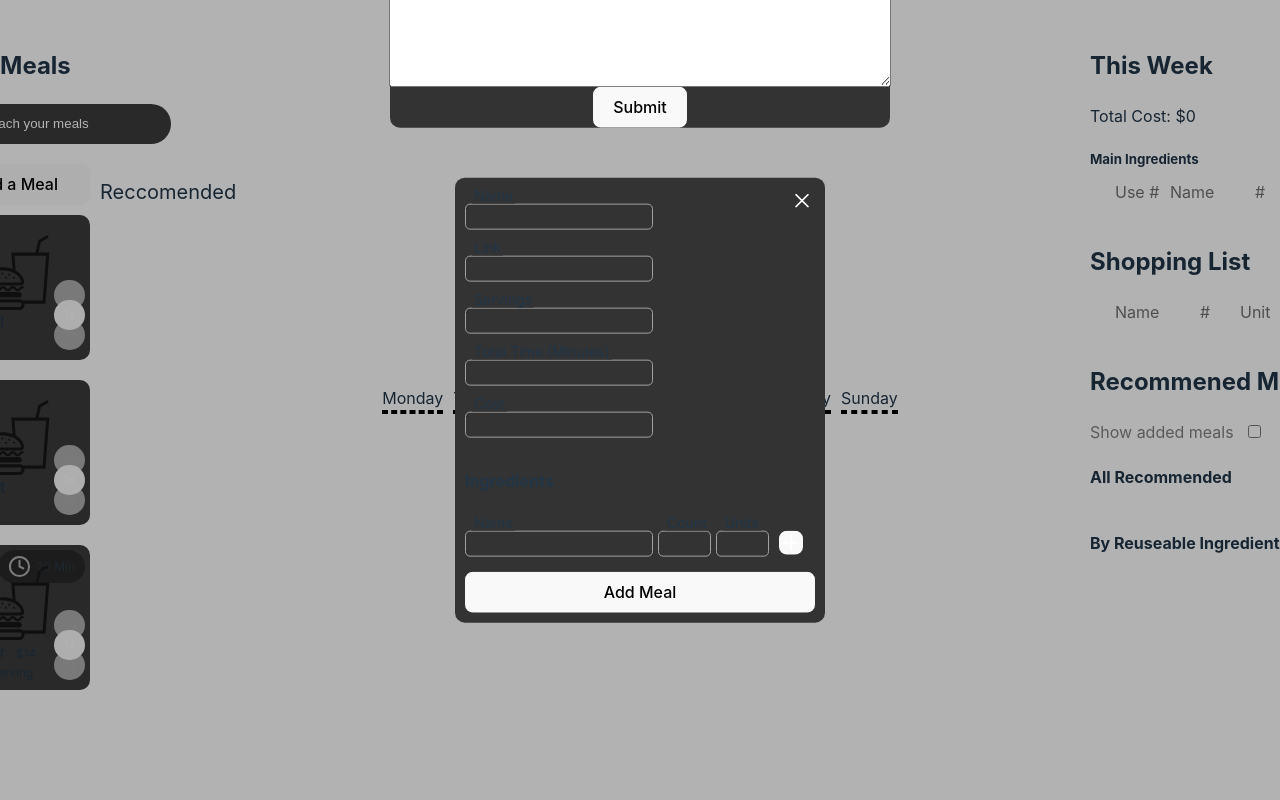
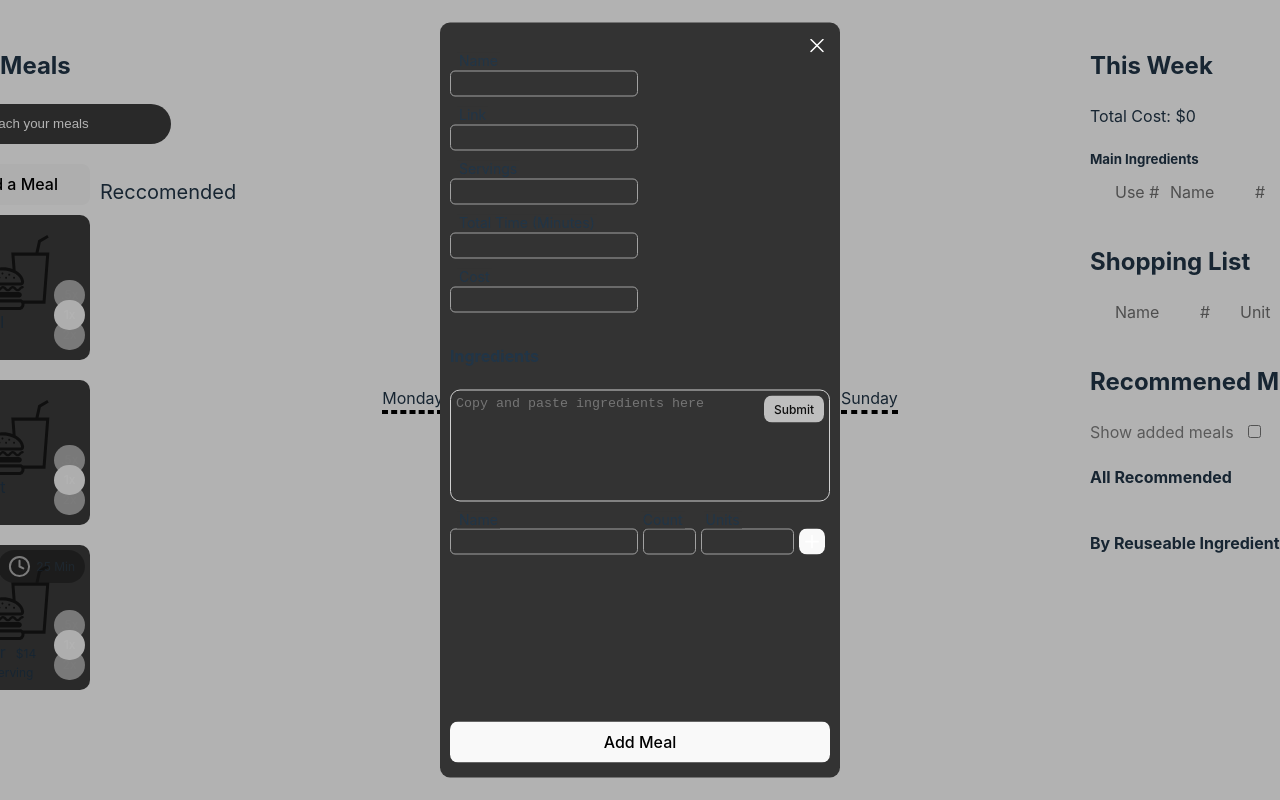
Before and after one commit to stoddardjd2/Meal-Planner, a React (Vite) app in the folder meal-planner/: page / in a window 1280 px wide. Both pictures are taken after a click on the button "Add a Meal". Shown: the top 800 px of the page. Built offline with nearby package versions, Linux system fonts and the light colour scheme.

Commit message:
Finished Quick add feature and implemented UI into add/edit meal menu

```diff
--- a/meal-planner/src/components/meal-options/AddMealOption.jsx
+++ b/meal-planner/src/components/meal-options/AddMealOption.jsx
@@ -15,7 +15,8 @@ export default function AddMealOption({
   const inputRef = useRef(null);
   const inputQuantityRef = useRef(null);
   const inputUnitsRef = useRef(null);
-
+  const [isNameValid, setIsNameValid] = useState(true);
+  const [changesTracker, setChangesTracker] = useState([]);
   const [formInput, setFormInput] = useState(
     // if editing, loadValues
     editMeal
@@ -78,11 +79,23 @@ export default function AddMealOption({
 
   function handleSubmitNewMeal(e) {
     e.preventDefault();
+    console.log("before some", mealOptions);
+    if (
+      !mealOptions.some((meal) => {
+        return meal.name == formInput.name;
+      })
+    ) {
+      setIsNameValid(true);
+
       setMealOptions((prev) => {
         const copy = [...prev];
         copy.unshift(formInput);
         return [...copy];
       });
+    } else {
+      console.log("error, name taken");
+      setIsNameValid(false);
+    }
   }
 
   function handleSubmitIngredient(e) {
@@ -105,6 +118,9 @@ export default function AddMealOption({
         });
         return { ...prev, ingredients: [...ingredientsCopy] };
       });
+      setChangesTracker([]);
+      // clear array for undoing Quick Add Feature since will change index and not function preoperly-
+      // add ids to fix
     }
   }
   function handleRemoveIngredient(e, index) {
@@ -128,27 +144,33 @@ export default function AddMealOption({
       style={styling ? { ...styling } : {}}
       ref={popupRef}
     >
-      <QuickAddAnalyzer setFormInput={setFormInput} />
-
       <form>
         {Object.keys(formInput).map((inputField, index) => {
           if (inputField === "ingredients") {
             return (
               <div key={index} className="ingredients-main-container">
                 <h4>Ingredients</h4>
+                <QuickAddAnalyzer
+                  setChangesTracker={setChangesTracker}
+                  changesTracker={changesTracker}
+                  setFormInput={setFormInput}
+                />
                 <div className="input-option-container">
                   <div className="ingredients-key-grid">
-                    <label htmlFor="Name" className="name">
+                    <div className="ingredients-key-container">
+                      <label htmlFor="Name" className="name name-key">
                         Name
                       </label>
-                    <label htmlFor="Count" className="name">
+                      <label htmlFor="Count" className="name quantity-key">
                         Count
                       </label>
-                    <label htmlFor="Units" className="name">
+                      <label htmlFor="Units" className="name units-key">
                         Units
                       </label>
+                    </div>
+                    <div className="ingredients-key-container">
+                      <input className="" id="Name" ref={inputRef}></input>
 
-                    <input id="Name" ref={inputRef}></input>
                       <input
                         id="Count"
                         className="quantity-input"
@@ -168,10 +190,11 @@ export default function AddMealOption({
                           <img className="plus-icon" src={plusIcon} />
                         </button>
                       </div>
+                    </div>
 
                     {formInput.ingredients.map((ingredient, index) => {
                       return (
-                        <>
+                        <div className="ingredient-container" key={index}>
                           <input
                             onChange={(e) => {
                               setFormInput((prev) => {
@@ -234,7 +257,7 @@ export default function AddMealOption({
                               <img className="x-icon" src={xIcon} />
                             </button>
                           </div>
-                        </>
+                        </div>
                       );
                     })}
                   </div>
@@ -271,6 +294,8 @@ export default function AddMealOption({
                     : inputField.charAt(0).toUpperCase() + inputField.slice(1)}
                 </label>
                 {/* capitilize first letter of string */}
+
+                <div className="input-row-container">
                   <input
                     disabled={editMeal && inputField == "name" ? true : false}
                     // disable input if editing and if name input field
@@ -284,6 +309,10 @@ export default function AddMealOption({
                     }}
                     value={formInput[inputField]}
                   ></input>
+                  {!isNameValid && inputField == "name" && (
+                    <div>Error, name is taken</div>
+                  )}
+                </div>
               </div>
             );
           }
--- a/meal-planner/src/components/meal-options/MealOptions.css
+++ b/meal-planner/src/components/meal-options/MealOptions.css
@@ -11,7 +11,9 @@
     max-height: 800px;
     /* grid-template-columns: repeat(auto-fit, minmax(240px, 1fr)); */
     .add-meal-btn {
-      width: 150px;
+      position: sticky;
+      top: 0px;
+      z-index: 4;
     }
   }
   .header-container {
@@ -128,7 +130,7 @@
     z-index: 10;
   }
   .add-meal-popup {
-    width: 350px;
+    width: 380px;
     background-color: rgb(51, 51, 51);
     border-radius: 10px;
     padding: 10px;
@@ -138,32 +140,59 @@
     top: 50%;
     left: 50%;
     transform: translate(-50%, -50%);
+    height: 735px;
     /* box-shadow: 0px 0px 10px 0px rgb(255, 255, 255); */
+
     .QuickAddAnaylzer {
-      width: 500px;
-      height: 200px;
+      /* width: 500px; */
+      /* height: 200px; */
+      border: 1px rgb(209, 209, 209) solid;
       background-color: rgb(51, 51, 51);
       border-radius: 10px;
       z-index: 1;
       cursor: default;
-      position: fixed;
-      top: -150px;
-      left: 50%;
-      transform: translate(-50%, -50%);
+      /* position: fixed;
+      top: 20%;
+      left: 180%;
+      transform: translate(-50%, -50%); */
       display: flex;
       flex-direction: column;
       justify-content: center;
-      align-items: center;
+      /* align-items: center; */
+      padding: 5px;
+      position: relative;
+      margin-bottom: 10px;
       textarea {
-        height: 100%;
+        height: 100px;
         outline: none;
         width: 100%;
         padding: 0px;
         margin: 0px;
         outline: 0px;
+        resize: none;
+        border: none;
+        background-color: transparent;
+      }
+      .quickAdd-btn {
+        width: 60px;
+        font-size: 12px;
+        opacity: 70%;
+        display: flex;
+        justify-content: center;
+        padding: 5px;
+        position: absolute;
+        align-items: center;
+      }
+      .quickAdd-btn:hover {
+        opacity: 1;
       }
       .anaylze-button {
-        width: 10%;
+        top: 5px;
+        right: 5px;
+      }
+      .undo {
+        bottom: 5px;
+        right: 5px;
       }
     }
     .exit-button {
@@ -178,12 +207,18 @@
       width: 180px;
     }
     form {
+      margin-top: 20px;
       display: flex;
       flex-direction: column;
       gap: 10px;
       .input-option-container {
         display: flex;
         flex-direction: column;
+        gap: 1px;
+        .input-row-container {
+          display: flex;
+          gap: 10px;
+        }
         .name {
           position: relative;
           font-size: 14px;
@@ -195,7 +230,7 @@
           width: fit-content;
           z-index: 2;
           line-height: 16px;
-          height: 16px;
+          height: 17px;
         }
         input {
           background-color: rgb(51, 51, 51);
@@ -207,10 +242,30 @@
           margin-bottom: 5px;
         }
         .ingredients-key-grid {
-          display: grid;
-          grid-template-columns: 0.5fr 0.1fr 0.1fr; /* 2 columns with equal width */
-          grid-template-rows: 1fr; /* 1 row */
+          height: 200px;
+          display: flex;
+          flex-direction: column;
           /* row-gap: 10px;  */
+          overflow-y: scroll;
+          .ingredient-container {
+            margin-top: 5px;
+            display: flex;
+          }
+          .ingredients-key-container {
+            display: flex;
+            /* gap: 20px; */
+            .name-key {
+              /* width: 180px; */
+              margin-right: 134px;
+            }
+            .quantity-key {
+              /* width: 40px; */
+              margin-right: 12px;
+            }
+            .units-key {
+              /* width: 50px; */
+            }
+          }
           input {
             margin-right: 5px;
           }
@@ -221,8 +276,8 @@
           .flex-grid-item {
             display: flex;
             gap: 5px;
-
-            .remove-ingredient{
+            justify-content: space-between;
+            .remove-ingredient {
               background-color: transparent;
             }
             .remove-ingredient,
@@ -230,14 +285,16 @@
               display: flex;
               align-items: center;
               justify-content: center;
-              padding: 0px;
+              padding: 12px;
               /* background-color: red !important; */
               width: 24px;
               height: 24px;
+              margin: 0px;
               .plus-icon,
               .x-icon {
-                padding: 5px;
-                width: 16px;
+                padding: 0px;
+                margin: 0px;
+                width: 14px;
                 /* width: 12px; */
                 /* background-color: hsl(0, 0%, 100%, 40%);
                   border: 1px grey solid;
@@ -259,9 +316,12 @@
           }
           div {
           }
-          .quantity-input,
+          .quantity-input {
+            width: 45px;
+          }
           .units-input {
-            width: 45px;
+            margin-right: 0px;
+            width: 85px;
           }
         }
       }
@@ -300,7 +360,6 @@
     .add-button {
       padding: 10px;
     }
-
   }
 }
 
--- a/meal-planner/src/components/meal-options/MealOptions.jsx
+++ b/meal-planner/src/components/meal-options/MealOptions.jsx
@@ -102,6 +102,7 @@ export default function MealOptions({
         {isDropdown && (
           <div className="popup-container">
             <AddNewMealOption
+              mealOptions={mealOptions}
               popupRef={popupRef2}
               setMealOptions={setMealOptions}
               // editMeal={{ index: index, meal: meal }}
@@ -284,6 +285,7 @@ function MealOption({ meal, index, setMealOptions, draggedValueRef }) {
           setMealOptions={setMealOptions}
           editMeal={{ index: index, meal: meal }}
           setIsDropdown={setIsDropdown}
+          mealOptions={mealOptions}
         />
         // </div>
       )}
--- a/meal-planner/src/components/meal-options/QuickAddAnalyzer.jsx
+++ b/meal-planner/src/components/meal-options/QuickAddAnalyzer.jsx
@@ -1,27 +1,34 @@
 import { useEffect, useState } from "react";
 
-export default function QuickAddAnalyzer({ setFormInput }) {
-  const [textareaValue, setTextareaValue] = useState("313");
-  const [rows, setRows] = useState();
-  const [ingredientsInfo, setIngredientsInfo] = useState([]);
+export default function QuickAddAnalyzer({
+  changesTracker,
+  setChangesTracker,
+  setFormInput,
+}) {
+  const [textareaValue, setTextareaValue] = useState("");
+  function handleUndo(e) {
+    e.preventDefault();
 
-  function handleSubmit() {
+    setFormInput((prev) => {
+      const copy = [...prev.ingredients];
+      copy.splice(0, changesTracker[0]);
+      return {
+        ...prev,
+        ingredients: copy,
+      };
+    });
+    setChangesTracker((prev) => {
+      const copy = [...prev];
+      copy.shift();
+      return copy;
+    });
+  }
+
+  function handleSubmit(e) {
+    e.preventDefault();
     // Split the text by newline characters and filter out empty lines
     const rows = textareaValue.split("\n").filter((line) => line.trim() !== "");
-
-    // setIngredientsInfo((prev) => {
-    //     return {
-    //       ...prev,
-    //       [index]: {
-    //         ...prev[index],
-    //         name: "FETCH NAME",
-    //         image: "FETCH IMG",
-    //       },
-    //     };
-    //   });
-
-    // Count the number of rows
-    // const rowCount = rows.length;
+    console.log("ROWS", rows);
     rows.map((row, index) => {
       if (row) {
         const quantity = getQuantity(row);
@@ -29,21 +36,25 @@ export default function QuickAddAnalyzer({ setFormInput }) {
         const name = getName(row);
         setFormInput((prev) => {
           const copy = [...prev.ingredients];
-          copy.splice(index, 1, {
+          copy.unshift({
             name,
             quantity,
             units,
           });
           return {
             ...prev,
-            ingredients: [...copy],
+            ingredients: copy,
           };
         });
-
-        console.log("name", name);
-        console.log(quantity, units, name);
       }
     });
+    if (!(rows.length == 0)) {
+      setChangesTracker((prev) => {
+        const copy = [...prev];
+        copy.unshift(rows.length);
+        return copy;
+      });
+    }
   }
 
   function handleTextareaChange(e) {
@@ -147,54 +158,23 @@ export default function QuickAddAnalyzer({ setFormInput }) {
   return (
     <div className="QuickAddAnaylzer">
       <textarea
+        placeholder="Copy and paste ingredients here"
         value={textareaValue}
         onChange={handleTextareaChange}
       ></textarea>
-      <button onClick={handleSubmit}>Submit</button>
-      {/*
-      <div style={{ backgroundColor: "grey" }}>
-        <div className="IngredientRow">
-          <input disabled={true} placeholder="Name"></input>
-          <input disabled={true} placeholder="Quantity"></input>
-          <input disabled={true} placeholder="Units"></input>
-        </div>
-        {ingredientsInfo.map((ingredient, index) => {
-          {
-            console.log("ingredientsInfo", ingredientsInfo);
-          }
-          return (
-            <IngredientRow
-              key={index}
-              ingredient={ingredient}
-              setIngredientsInfo={setIngredientsInfo}
-            />
-          );
-        })}
-      </div> */}
+      <button
+        style={textareaValue ? { opacity: "1" } : {}}
+        className="anaylze-button quickAdd-btn"
+        onClick={handleSubmit}
+      >
+        Submit
+      </button>
+      {console.log("changes tracker", changesTracker)}
+      {!(changesTracker.length == 0) && (
+        <button className="undo quickAdd-btn" onClick={handleUndo}>
+          Undo
+        </button>
+      )}
     </div>
   );
 }
-
-// function IngredientRow({ ingredient, setIngredientsInfo }) {
-//   function handleIngredientsInputChange() {
-//     setIngredientsInfo((prev) => {
-//       return prev;
-//     });
-//   }
-//   return (
-//     <div className="IngredientRow">
-//       <input
-//         value={ingredient.name}
-//         onChange={() => handleIngredientsInputChange()}
-//       ></input>
-//       <input
-//         value={ingredient.quantity}
-//         onChange={() => handleIngredientsInputChange()}
-//       ></input>
-//       <input
-//         value={ingredient.units}
-//         onChange={() => handleIngredientsInputChange()}
-//       ></input>
-//     </div>
-//   );
-// }
--- a/meal-planner/src/main.jsx
+++ b/meal-planner/src/main.jsx
@@ -4,7 +4,7 @@ import App from "./App.jsx";
 import "./index.css";
 
 createRoot(document.getElementById("root")).render(
-  // <StrictMode>
-  <App />
-  // </StrictMode>,
+  <StrictMode>
+    <App />
+  </StrictMode>
 );
```
Lines whose indentation alone changed are shown as unchanged.
